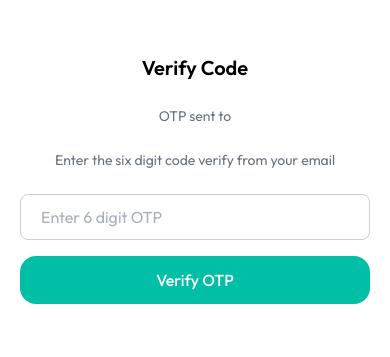
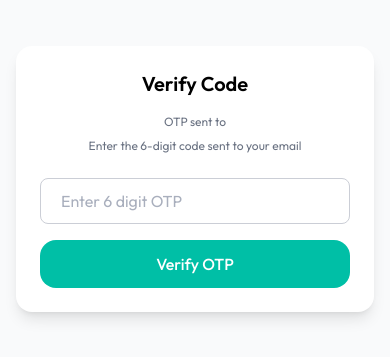
Before and after one commit to manojacccenture-wq/GlobalAuthtentication, a React (Vite) app: page /mfa in a window 390 px wide. Shown: the part 243-600 px from the top of the page. Built offline with nearby package versions, Linux system fonts and the light colour scheme.

Commit message:
Modify:Applied responsive for all screens

```diff
--- a/src/pages/MFA/MFA.jsx
+++ b/src/pages/MFA/MFA.jsx
@@ -33,20 +33,22 @@ const MFA = () => {
   };
 
  return (
-    <div className="bg-white min-h-screen flex items-center justify-center px-[20px]">
-      <div className="w-full max-w-[393px]">
+  <div className="min-h-screen flex items-center justify-center bg-gray-50 px-4 sm:px-6 lg:px-8">
+    <div className="w-full max-w-sm sm:max-w-md md:max-w-lg lg:max-w-xl bg-white rounded-2xl shadow-lg p-6 sm:p-8 md:p-10">
 
-        <h2 className="text-center text-xl font-bold mb-6">
+      <h2 className="text-xl sm:text-2xl md:text-3xl font-bold text-center mb-4 sm:mb-6">
         Verify Code
       </h2>
 
-        <p className="text-center text-sm mb-6 text-gray-500">
-          OTP sent to {email}
+      <p className="text-center text-xs sm:text-sm text-gray-500 mb-2">
+        OTP sent to <span className="font-medium">{email}</span>
+      </p>
 
+      <p className="text-center text-xs sm:text-sm text-gray-500 mb-6 sm:mb-8">
+        Enter the 6-digit code sent to your email
       </p>
-        <p className="text-center text-sm mb-6 text-gray-500">Enter the six digit code verify from your email</p>
 
-        <form onSubmit={handleSubmit(onSubmit)}>
+      <form onSubmit={handleSubmit(onSubmit)} className="space-y-4 sm:space-y-5">
 
         <Input
           type="text"
@@ -62,7 +64,6 @@ const MFA = () => {
           })}
         />
 
-          <div className="mt-4">
         <Button
           type="submit"
           variant="primary"
@@ -71,12 +72,13 @@ const MFA = () => {
         >
           Verify OTP
         </Button>
-          </div>
 
       </form>
+
     </div>
   </div>
 );
+
 };
 
 export default MFA;
--- a/src/pages/SignIn/SignIn.jsx
+++ b/src/pages/SignIn/SignIn.jsx
@@ -54,8 +54,15 @@ const SignIn = () => {
 
 
   return (
-    <div className="bg-white min-h-screen flex items-center justify-center px-[20px]">
-      <div className="w-full max-w-[20%]">
+ <div className="bg-white min-h-screen flex items-center justify-center px-4 sm:px-6 lg:px-8">
+
+<div className="w-full
+                max-w-sm
+                sm:max-w-md
+                md:max-w-lg
+                lg:max-w-xl
+                mx-auto">
+
         <div className="flex items-center justify-center gap-[5.208px] mb-[82px]">
           <svg
             className="w-[46px] h-[46px]"
--- a/src/pages/signup/SignUp.jsx
+++ b/src/pages/signup/SignUp.jsx
@@ -11,7 +11,7 @@ import { useNavigate } from "react-router-dom";
 
 const SignUp = () => {
 
-    const navigate=useNavigate();
+    const navigate = useNavigate();
     const {
         register,
         handleSubmit,
@@ -74,14 +74,14 @@ const onSubmit = (data) => {
 
 
     return (
-    <div className="min-h-screen flex items-center justify-center bg-white px-6">
-      <div className="w-full max-w-md">
+        <div className="min-h-screen flex items-center justify-center  px-4 sm:px-6 lg:px-8">
+            <div className="w-full max-w-sm sm:max-w-md md:max-w-lg lg:max-w-xl  rounded-2xl  p-6 sm:p-8 md:p-10">
 
-        <h2 className="text-2xl font-bold text-center mb-6">
+                <h2 className="text-xl sm:text-2xl md:text-3xl font-bold text-center mb-6 sm:mb-8">
                     Create Account
                 </h2>
 
-        <form onSubmit={handleSubmit(onSubmit)} className="space-y-4">
+                <form onSubmit={handleSubmit(onSubmit)} className="space-y-4 sm:space-y-5 md:space-y-6">
 
                     {/* 1️⃣ FULL NAME */}
                     <Input
@@ -151,7 +151,7 @@ const onSubmit = (data) => {
                         }
                     />
                     {errors.terms && (
-            <p className="text-red-500 text-sm">
+                     <p className="text-red-500 text-xs sm:text-sm mt-1">
                             {errors.terms.message}
                         </p>
                     )}
```
Lines whose indentation alone changed are shown as unchanged.
